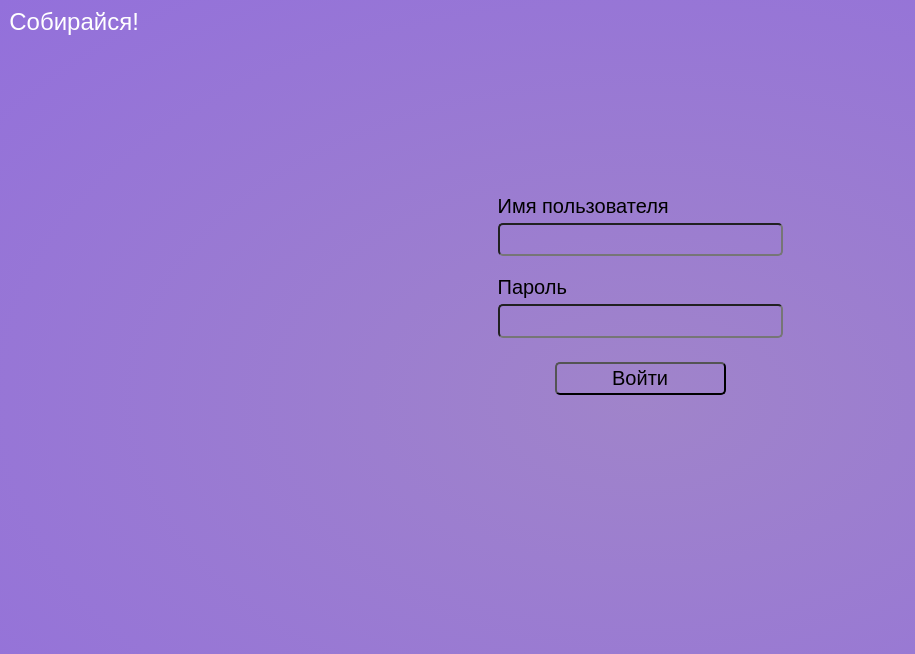
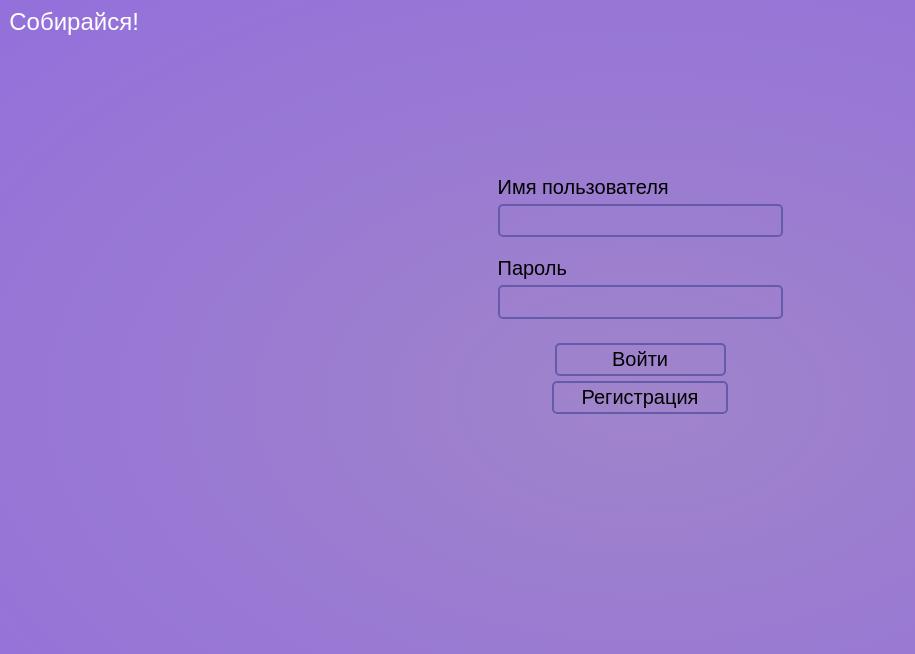
Before and after one commit to Dim-Aks/Get_ready, a Django app: page /users/login/ in a window 1280 px wide. Shown: the top 654 px of the page, without its empty margins (0-915 px from the left). Run offline with Django 5.2, Linux system fonts and the light colour scheme.

Commit message:
Добавлена кнопка Регистрация на странице входа

```diff
--- a/get_ready/users/forms.py
+++ b/get_ready/users/forms.py
@@ -4,7 +4,7 @@ from django.contrib.auth import get_user_model
 
  # Форма регистрации
 class RegisterUserForm(UserCreationForm):
-    username = forms.CharField(label='Логин', widget=forms.TextInput(attrs={'class':'form-input'}))
+    username = forms.CharField(label='Имя пользователя', widget=forms.TextInput(attrs={'class':'form-input'}))
     password1 = forms.CharField(label='Пароль', widget=forms.PasswordInput(attrs={'class':'form-input'}))
     password2 = forms.CharField(label='Повтор пароля', widget=forms.PasswordInput(attrs={'class':'form-input'}))
 
--- a/get_ready/users/static/users/css/login.css
+++ b/get_ready/users/static/users/css/login.css
@@ -47,7 +47,7 @@ body {
 input {
     font-size: 20px;
     outline: none;
-    border: 1px solid EBC7E8;
+    border: 2px solid #645CAA;
     border-radius: 5px;
     padding: 0.2rem 0.5rem;
     background-color: inherit; /* прозрачные поля логина и пароля */
@@ -97,21 +97,33 @@ input {
 }
 
 /* кнопка войти, регистрация */
-button {
+button, a.button {
     font-size: 20px;
     outline: none;
-    border: 1px solid EBC7E8;
-    border-radius: 5px;
-    padding: 0.2rem 0.5rem;
-    background-color: inherit; /* прозрачные поля */
-    cursor: pointer;
-    font-weight: 500;
-    width: 60%;
-    transition: background-color 0.3s ease;
+    border-radius: 5px; /* Скругляет углы границы элемента */
+    padding: 0.2rem 0.5rem;  /* внутренние отступы (padding) внутри элемента */
+    background-color: transparent; /* цвет фона элемента, наследуя его от родительского элемента (прозрачный) */
+    cursor: pointer; /* вид курсора при наведении на элемент */
+    font-weight: 500; /* насыщенность шрифта */
+    width: 60%; /* ширина элемента */
+    transition: all 0.3s ease; /*плавный переход (transition) для изменения цвета фона*/
+    font-family: inherit; /* Наследование шрифта от родителя */
+    text-decoration: none; /* Убираем подчеркивание у ссылки */
+    border: 2px solid #645CAA; /* граница сплошная и цвета */
 }
 
+/* Дополнительно для кнопки регистрации */
+a.button {
+    text-align: center; /* Центрирование текста */
+    color: inherit; /* Наследование цвета текста */
+    width: 54.5%;
+    margin-top: 5px;
+    display: inline-block; /* Для правильного применения padding и width */
+}
+
+
 /* кнопка Войти при наведении меняет цвет */
-button:hover {
+button:hover, a.button:hover {
     background-color: #BFACE0;
 }
 
--- a/get_ready/users/templates/users/login.html
+++ b/get_ready/users/templates/users/login.html
@@ -33,6 +33,7 @@
                 </div>
                 <div class="button-block">
                     <button>Войти</button>
+                    <a href="{% url 'users:register' %}" class="button">Регистрация</a>
                 </div>
             </form>
         </div>
--- a/get_ready/users/urls.py
+++ b/get_ready/users/urls.py
@@ -1,6 +1,5 @@
 from django.urls import path
 from .views import RegisterUser, logout_user, LoginUser
-from django.views.generic.base import TemplateView
 
 app_name = "users"
 
```
Also changed, not shown: get_ready/users/templates/users/register.html (+0 -13 lines), get_ready/db.sqlite3.
